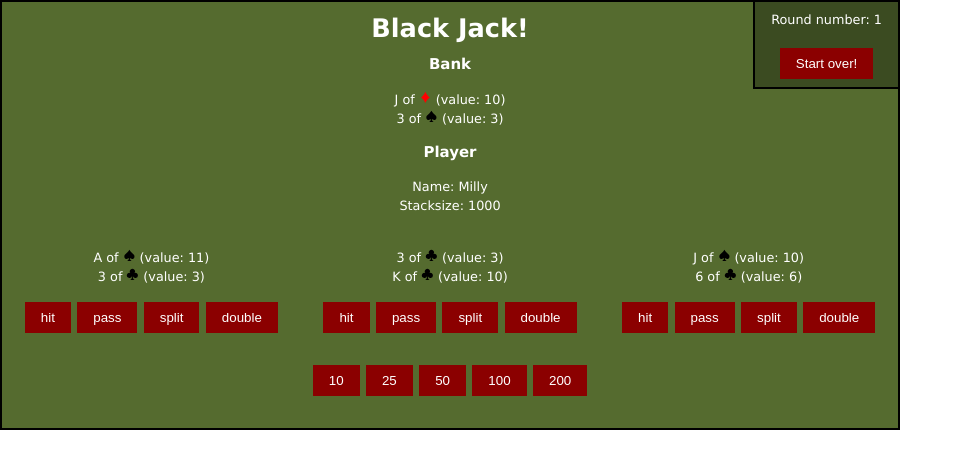
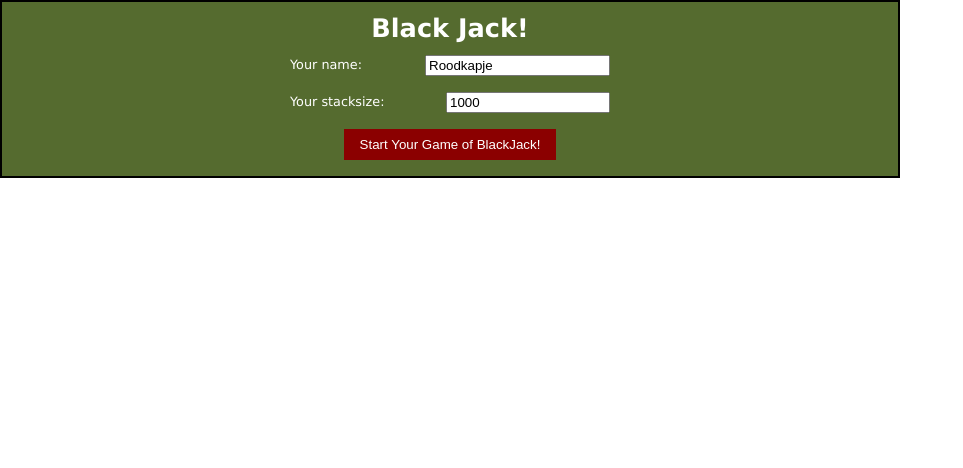
Before and after one commit to madebymilly/react-blackjack, a React (Create React App) app: page / in a window 1280 px wide. Shown: the top 468 px of the page, without its empty margins (0-963 px from the left). Built offline with nearby package versions, Linux system fonts and the light colour scheme; the HTML template or start-up script is replaced by a standard one.

Commit message:
added StartGameForm

```diff
--- a/src/components/Board.js
+++ b/src/components/Board.js
@@ -2,6 +2,7 @@ import React, { Component } from 'react'
 import Round from './Round'
 import Bank from './Bank'
 import Player from './Player'
+import StartGameForm from './StartGameForm'
 import fullDeck from '../data/deck'
 import '../styling/Board.css'
 
@@ -17,10 +18,11 @@ class Board extends Component {
 
     this.state = {
       //deck: fullDeck.sort(() => 0.5 - Math.random()) // is this state?
+      gameHasStarted: false,
       player: {
         id: 1,
-        name: 'Milly',
-        stacksize: 1000,
+        name: '',
+        stacksize: 0,
         hands: [
           { id: 0, cards: [this.props.deck[2], this.props.deck[3]] },
           { id: 1, cards: [this.props.deck[4], this.props.deck[5]] },
@@ -32,12 +34,22 @@ class Board extends Component {
     }
 
     this.resetGame = this.resetGame.bind(this)
+    this.startGame = this.startGame.bind(this)
     this.doMove = this.doMove.bind(this)
     this.doBet = this.doBet.bind(this)
+
   }
 
   resetGame() {
     console.log('reset game')
+  }
+
+  startGame( playerName, playerStacksize ) {
+    console.log('start game!')
+    this.setState(prevState => ({
+      gameHasStarted: true,
+      player: {...prevState.player, name: playerName, stacksize: playerStacksize }
+    }))
   }
 
   doMove(move) {
@@ -48,14 +60,18 @@ class Board extends Component {
     console.log('do bet:', bet)
   }
 
+
+
   render() {
 
     const { moves, bets } = this.props;
-    const { player, bank, round } = this.state;
+    const { gameHasStarted, player, bank, round } = this.state;
 
     return (
       <div className="Board">
         <h1>Black Jack!</h1>
+        {gameHasStarted
+        ? <div>
             <Round roundnr={round.num} resetGame={this.resetGame} />
             <Bank hand={bank.hand} />
             <div className="Board-players">
@@ -70,6 +86,9 @@ class Board extends Component {
               />
             </div>
           </div>
+          : <StartGameForm startGame={this.startGame} />
+        }
+      </div>
     )
   }
 }
--- /dev/null
+++ b/src/components/StartGameForm.js
@@ -0,0 +1,47 @@
+import React, { Component } from 'react'
+import '../styling/StartGame.css'
+
+export default class StartGameForm extends Component {
+  constructor(props) {
+    super(props)
+
+    this.state = {
+       name: 'Roodkapje', // should be empty
+       stacksize: '1000' // should be empty
+    }
+
+    this.handleSubmit = this.handleSubmit.bind(this)
+    this.handleChange = this.handleChange.bind(this)
+  }
+
+  handleSubmit(e) {
+    e.preventDefault();
+    this.props.startGame( this.state.name, this.state.stacksize );
+    this.setState({
+      name: '',
+       stacksize: ''
+    })
+  }
+
+  handleChange(e) {
+    this.setState({
+      [e.target.name]: e.target.value
+    })
+  }
+
+  render() {
+    return (
+      <form className="StartGameForm" onSubmit={this.handleSubmit}>
+        <div className="StartGameForm-input">
+          <label htmlFor="name">Your name:</label>
+          <input type="text" id="name" name="name" value={this.state.name} onChange={this.handleChange} />
+        </div>
+        <div className="StartGameForm-input">
+          <label htmlFor="stacksize">Your stacksize:</label>
+          <input type="number" id="stacksize" name="stacksize" min="100" max="2000" value={this.state.stacksize} onChange={this.handleChange} />
+        </div>
+        <button>Start Your Game of BlackJack!</button>
+      </form>
+    )
+  }
+}
--- /dev/null
+++ b/src/styling/StartGame.css
@@ -0,0 +1,21 @@
+.StartGameForm {
+  margin-bottom: 1rem;
+}
+
+.StartGameForm-input {
+  width: 20rem;
+  display: flex;
+  justify-content: space-between;
+  margin: 0 auto 1rem;
+}
+
+.StartGameForm-input label {
+  flex-basis: 50%;
+  display: block;
+  text-align: left;
+}
+
+.StartGameForm-input input {
+  flex-basis: 50%;
+  display: block;
+}
```
Also changed, not shown: 16 other files (tests, documents, lock files or other folders). Lines whose indentation alone changed are shown as unchanged.
